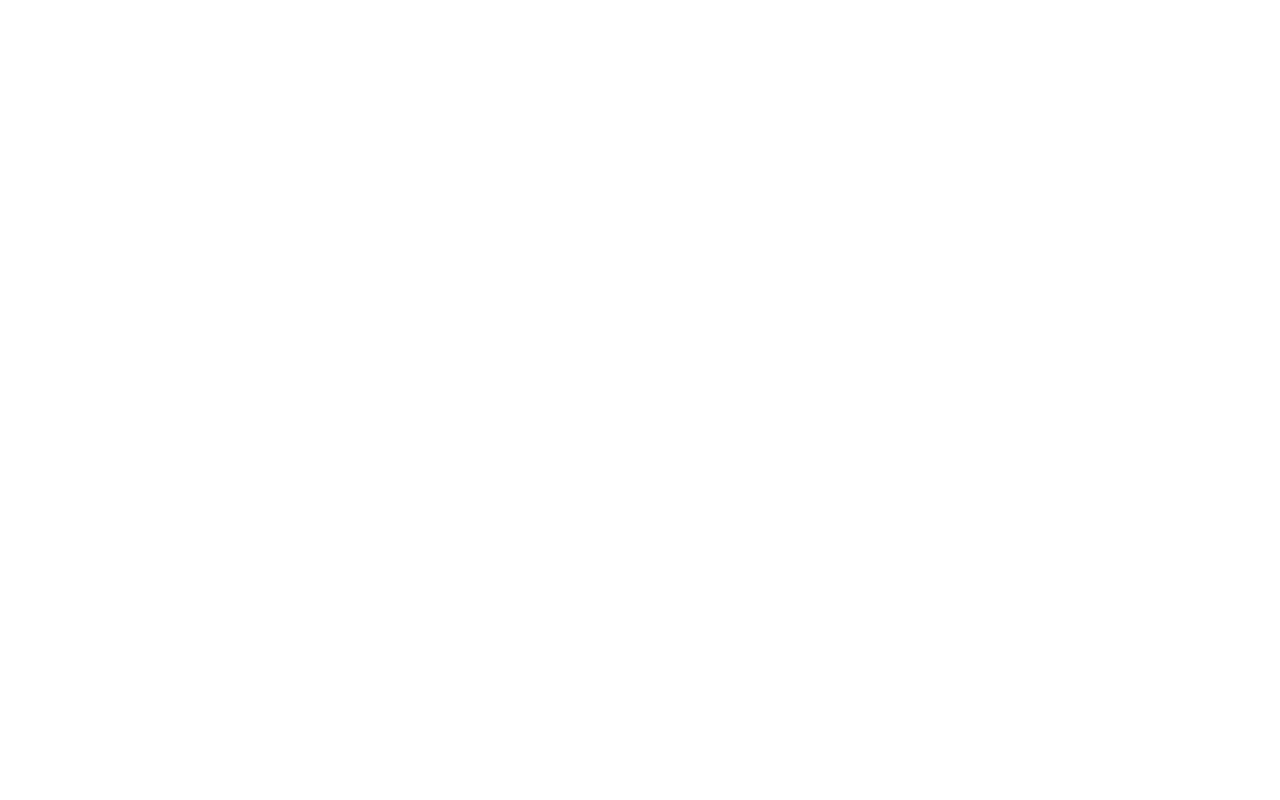
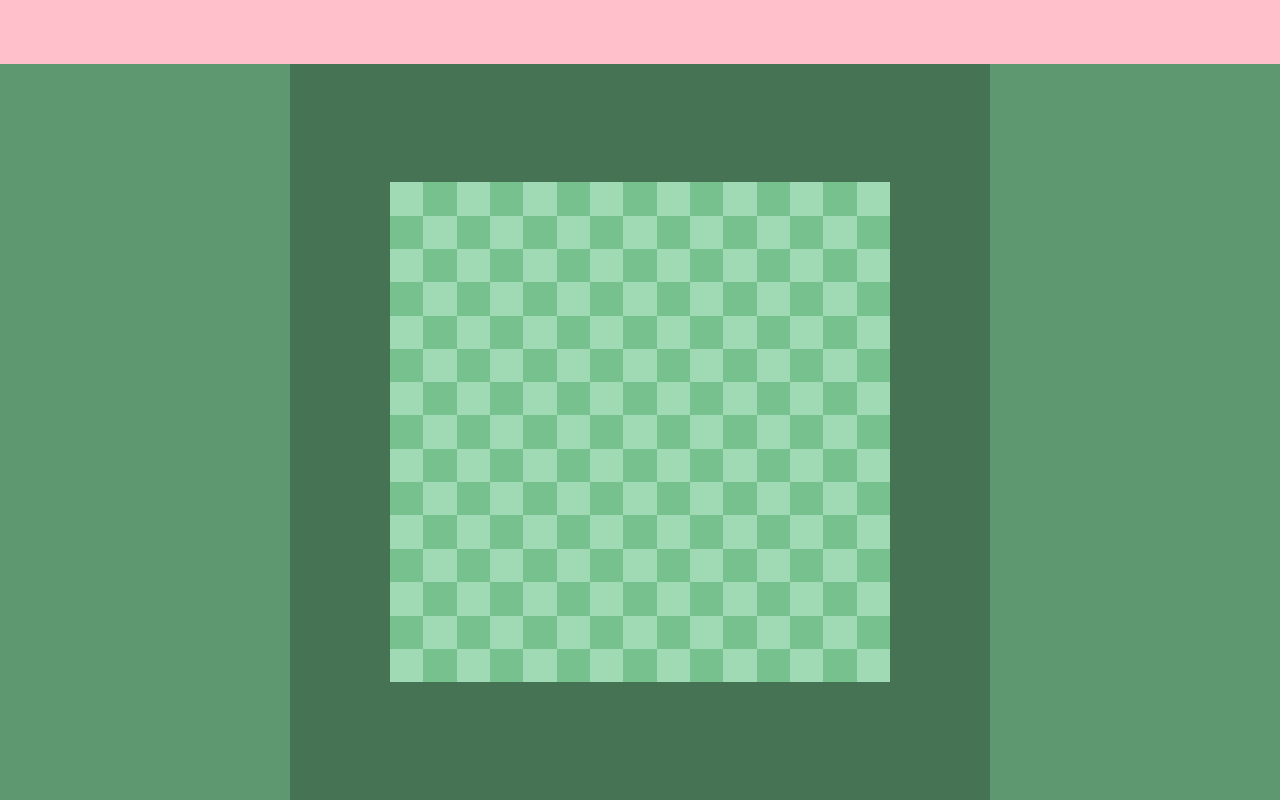
Before and after one commit to Maggie1111111/mittSpill, a plain HTML site: page index.html in a window 1280 px wide. Drawn offline with Linux system fonts and the light colour scheme.

Commit message:
mer styling spillet

```diff
--- a/index.html
+++ b/index.html
@@ -7,6 +7,10 @@
     <link rel="stylesheet" href="style.css">
 </head>
 <body>
+    <nav>
+
+    </nav>
+    <div class="container">
         <div class="spillbrett">
             <div></div>
             <div></div>
@@ -234,6 +238,7 @@
             <div></div>
             <div></div>
         </div>
+    </div>
 
     <script src="script.js"></script>
 </body>
--- a/style.css
+++ b/style.css
@@ -1,3 +1,49 @@
+* {
+    margin: 0;
+    padding: 0;
+    box-sizing: border-box;
+    font-family: 'Courier New', Courier, monospace;
+
+}
+body{
+    display: flex;
+    align-items: center;
+    background-color: #5d9870;
+    height: 100vh;
+    flex-direction: column;
+}
+
+img {
+    width: 100%;
+}
+nav{
+    display: flex;
+    height: 70px;
+    width: 100%;
+    background-color: pink;
+
+}
+.container{
+    display: flex;
+    align-items: center;
+    justify-content: center;
+    width: 700px;
+    height: 100%;
+    background-color: #457354;
+}
+
+
+
 .spillbrett{
-    width: ;
+    width: 500px;
+    height: 500px;
+    display: grid;
+    grid-template-columns: repeat(15, auto);
+    grid-template-rows: repeat(15, auto);
 }
+.spillbrett div{
+    background-color: #A0DAB4;
+}
+.spillbrett div:nth-child(even){
+    background-color: #77C18F;
+}
```
Lines whose indentation alone changed are shown as unchanged.
